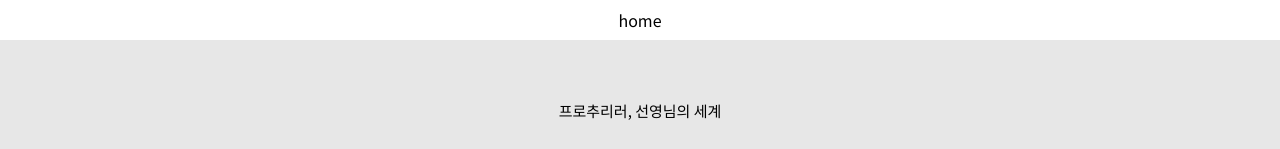
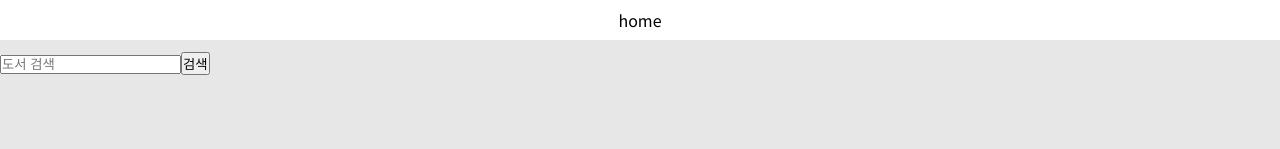
Before and after one commit to hatbann/DogsBooks, a React (Create React App) app: page / in a window 1280 px wide. Both pictures are taken after typing "Sample", "Sample123" into the empty fields and a click on the button "로그인". Shown: the top 149 px of the page. Built offline with nearby package versions, Linux system fonts and the light colour scheme.

Commit message:
add search from ing

```diff
--- a/src/routes/Home.js
+++ b/src/routes/Home.js
@@ -1,4 +1,4 @@
-import React, { useContext } from 'react';
+import React, { useContext, useState } from 'react';
 import { Link } from 'react-router-dom';
 
 import Top from '../components/Top';
@@ -64,13 +64,39 @@ const todays = [
   },
 ];
 
+let booktitle = '';
+
+let URL = `http://www.aladin.co.kr/ttb/api/ItemSearch.aspx?ttbkey=ttblcyeon461605002&Query=${booktitle}&QueryType=Title&MaxResults=3&start=1&Sort=Accuracy&SearchTarget=Book&output=xml&Version=20131101`;
+
 const Home = (props) => {
   const loggedInInfo = useContext(LoggedInInfo);
+  const [search, setSearch] = useState('');
+  const [info, setInfo] = useState({});
 
-  console.log(loggedInInfo);
+  const onChange = (e) =>{
+    const {
+      target:{value},
+    } = e;
+    setSearch(value);
+  }
+
+  const onSearch= (e)=>{
+
+    e.preventDefault();
+    booktitle = search;
+    fetch(URL).then((response)=> console.log(response));
+  }
+
   return (
     <div className={styles.container}>
       <Top location={'home'} />
+      <div className={styles.bookSearchForm}>
+        <form>
+          <label htmlFor='bookSearch'></label>
+          <input type="text" id='bookSearch' placeholder='도서 검색' value={search} onChange={onChange}/>
+          <button type='submit' id={styles.bookSearchBtn} onSubmit={onSearch}>검색</button>
+        </form>
+      </div>
       <div className={styles.profile}>
         <div className={styles.profile_comment}>프로추리러, 선영님의 세계</div>
         <img
--- a/src/routes/css/BookNeighbor.module.css
+++ b/src/routes/css/BookNeighbor.module.css
@@ -14,9 +14,9 @@
 
 .location {
   height: 20px;
-  margin-left: 20px;
-  margin-right: 20px;
-  font-size: 17px;
+  margin-left: 15px;
+  margin-right: 15px;
+  font-size: 15px;
   margin-top: 7px;
 }
 
--- a/src/routes/css/Home.module.css
+++ b/src/routes/css/Home.module.css
@@ -40,3 +40,7 @@
   align-items: center;
   margin-bottom: 100px;
 }
+
+.bookSearchForm{
+  margin-top:50px;
+}
```
Also changed, not shown: 1 other file (tests, documents, lock files or other folders).
